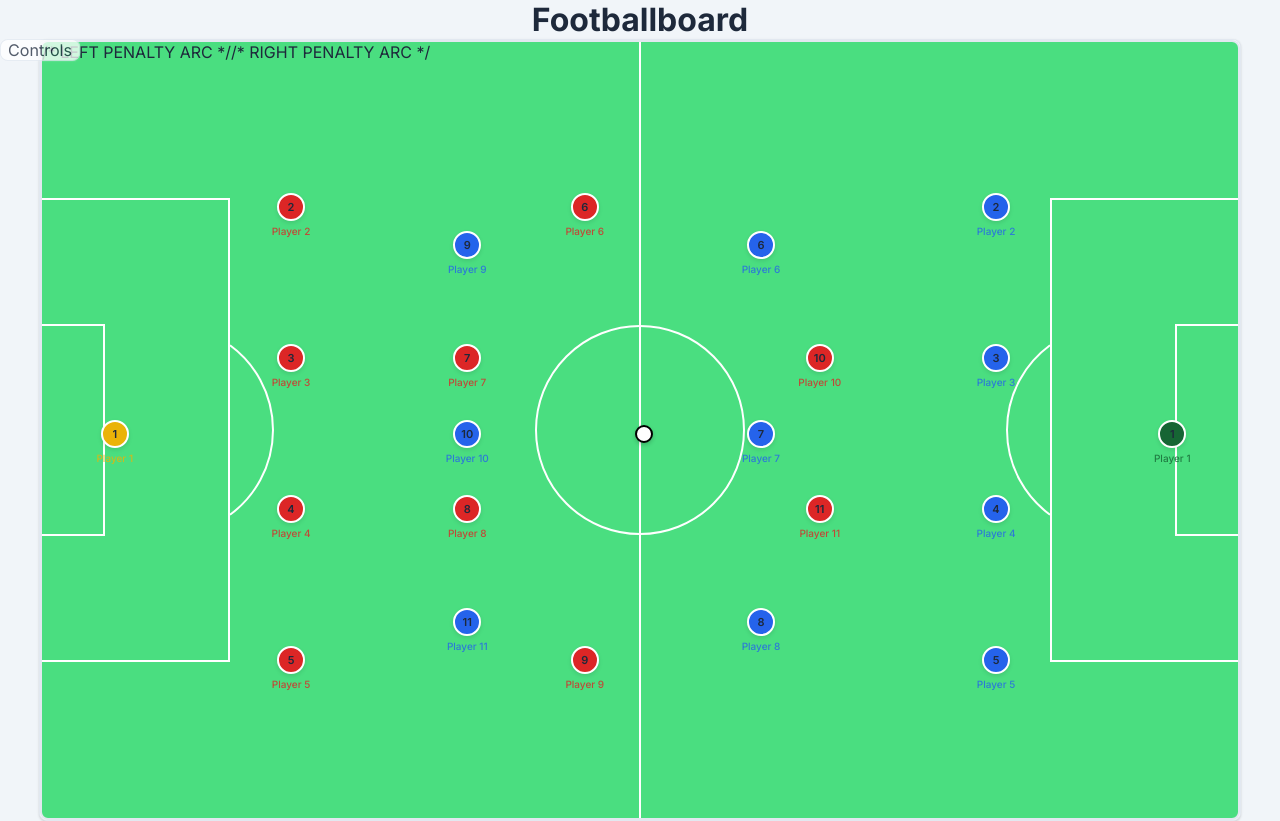
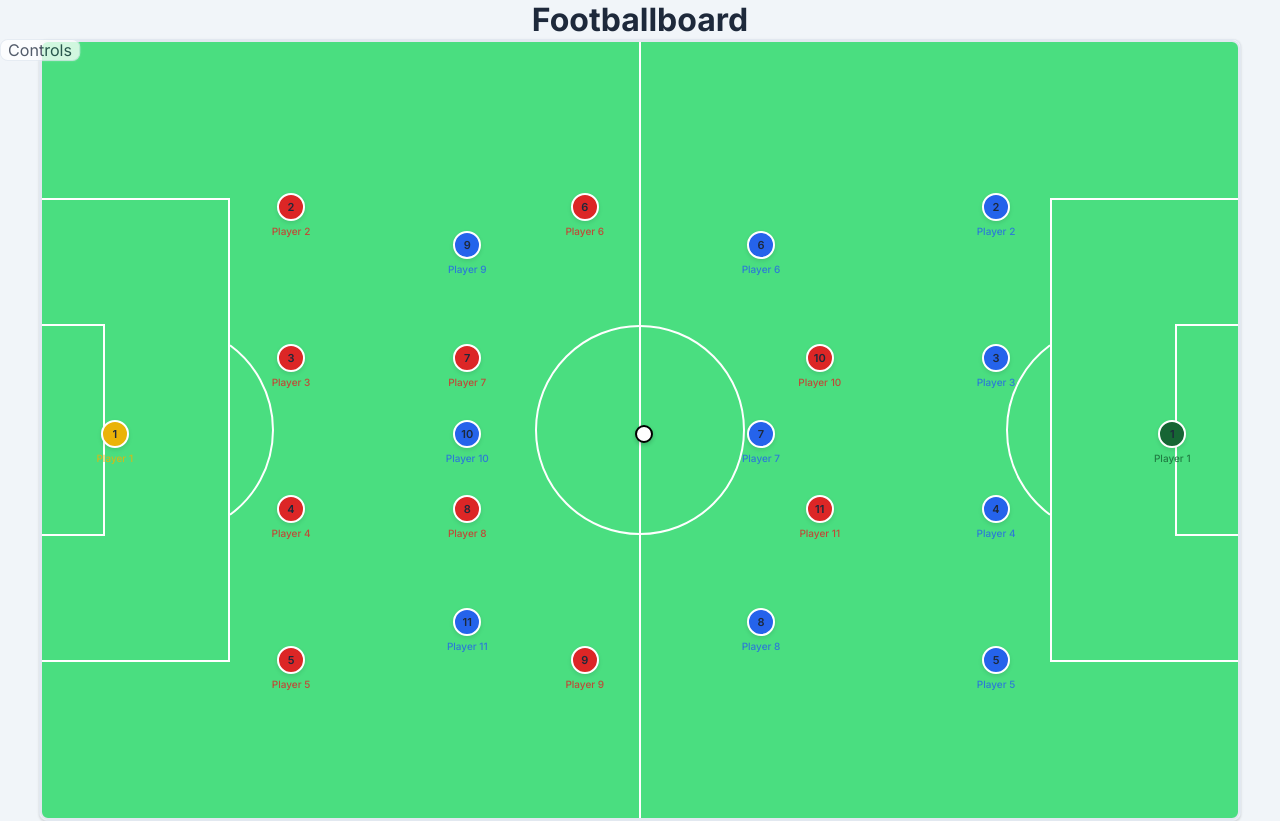
Before and after one commit to kaimrdth/Football-Board, a React (Vite) app: page / in a window 1280 px wide. Built offline with nearby package versions, Linux system fonts and the light colour scheme.

Commit message:
update: 2025-08-04 22:05

```diff
--- a/src/components/Pitch.tsx
+++ b/src/components/Pitch.tsx
@@ -145,7 +145,7 @@ const PitchMarkings = React.memo(() => (
       }}
     />
 
-/* LEFT PENALTY ARC */
+{/* LEFT PENALTY ARC */}
 <svg
   className="absolute"
   style={{
@@ -168,7 +168,7 @@ const PitchMarkings = React.memo(() => (
   </g>
 </svg>
 
-/* RIGHT PENALTY ARC */
+{/* RIGHT PENALTY ARC */}
 <svg
   className="absolute"
   style={{
```
